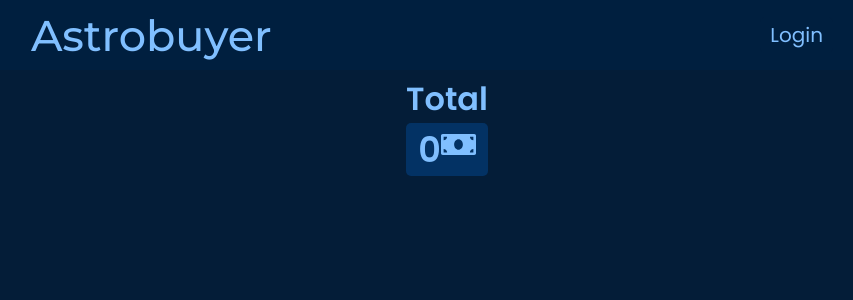
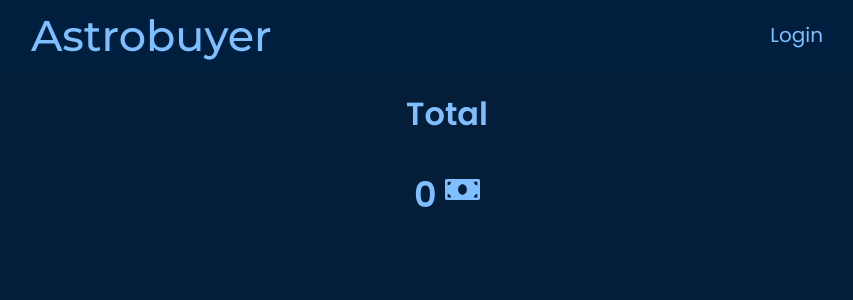
Before and after one commit to BarajasY/astrobuyer, a React (Create React App) app: page /checkout in a window 1280 px wide. Shown: the top 300 px of the page, without its empty margins (193-1046 px from the left). Built offline with nearby package versions, Linux system fonts and the light colour scheme; the HTML template or start-up script is replaced by a standard one; a web font is replaced by a local one.

Commit message:
Updated design of the page!

```diff
--- a/src/Components/Checkout/Checkout.css
+++ b/src/Components/Checkout/Checkout.css
@@ -85,12 +85,12 @@
     color: #80BFFF;
     text-align: center;
     font-family: 'Poppins';
+    padding: 15px;
 }
 
 .cart_total h1:nth-child(2) {
-    background: #033264;
-    border-radius: 5px;
     font-size: 35px;
+    border-radius: 15px;
 }
 
 @media only screen and (max-width: 991px) {
--- a/src/Components/Checkout/Checkout.jsx
+++ b/src/Components/Checkout/Checkout.jsx
@@ -42,7 +42,7 @@ const Checkout = () => {
                 </div>
                 <div className="cart_total">
                     <h1>Total</h1>
-                    <h1>{sum}<FaMoneyBill /></h1>
+                    <h1>{sum} <FaMoneyBill /></h1>
                 </div>
             </div>
         </div>
--- a/src/Components/Header/Header.css
+++ b/src/Components/Header/Header.css
@@ -1,7 +1,7 @@
 .header_container {
     width: 100vw;
     max-width: 100%;
-    height: 100px;
+    height: fit-content;
     display: flex;
     justify-content: center;
     align-items: center;
@@ -18,4 +18,9 @@
     color: white;
     font-family: 'Poppins';
     font-weight: 300;
+    padding: 30px;
 }
+
+.header_content h1 span {
+    color: #80BFFF;
+}
--- a/src/Components/Header/Header.jsx
+++ b/src/Components/Header/Header.jsx
@@ -5,7 +5,7 @@ const Header = () => {
     return (
         <div className="header_container">
             <div className="header_content">
-                <h1>Shop the planets you love, from your home at Earth!</h1>
+                <h1>Shop the <span>planets</span> you love, from your home at <span>Earth!</span></h1>
             </div>
         </div>
     )
--- a/src/Components/Login/Login.css
+++ b/src/Components/Login/Login.css
@@ -39,6 +39,6 @@
 
 @media only screen and (max-width: 600px) {
     .login_content {
-        width: 100%;
+        width: 95%;
     }
 }
--- a/src/Components/Navbar/Navbar.css
+++ b/src/Components/Navbar/Navbar.css
@@ -130,7 +130,7 @@
     }
 
     .logo h1 {
-        font-size: 40px;
+        font-size: 35px;
         margin-left: 5px;
     }
 
--- a/src/Components/Navbar/Navbar.jsx
+++ b/src/Components/Navbar/Navbar.jsx
@@ -37,9 +37,9 @@ const Navbar = () => {
                     {IsAuth
                         ?
                         <>
-                            <div className="user_name">
+                            {/*                             <div className="user_name">
                                 <h1>{localStorage.getItem('User')}</h1>
-                            </div>
+                            </div> */}
                             <div className="logout">
                                 <button className="logout_button" onClick={SignUserOut}>Logout</button>
                             </div>
```
